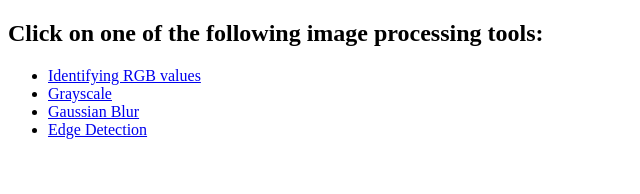
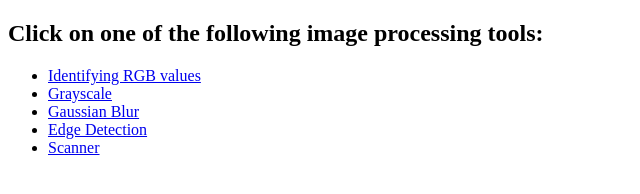
Before and after one commit to limelody/Image-Processing, a website: page index.html in a window 1280 px wide. Shown: the full height of the page, 0-640 px from the left. Drawn offline with Linux system fonts and the light colour scheme.

Commit message:
Added scanning filter

```diff
--- a/index.html
+++ b/index.html
@@ -12,6 +12,7 @@
             <li> <a href="grayscale.html"> Grayscale </a></li>
             <li> <a href="gaussian_blur.html"> Gaussian Blur </a></li>
             <li> <a href="edge_detection.html"> Edge Detection </a></li>
+            <li> <a href="scanner.html"> Scanner </a></li>
         </ul>
 
     </body>
```
